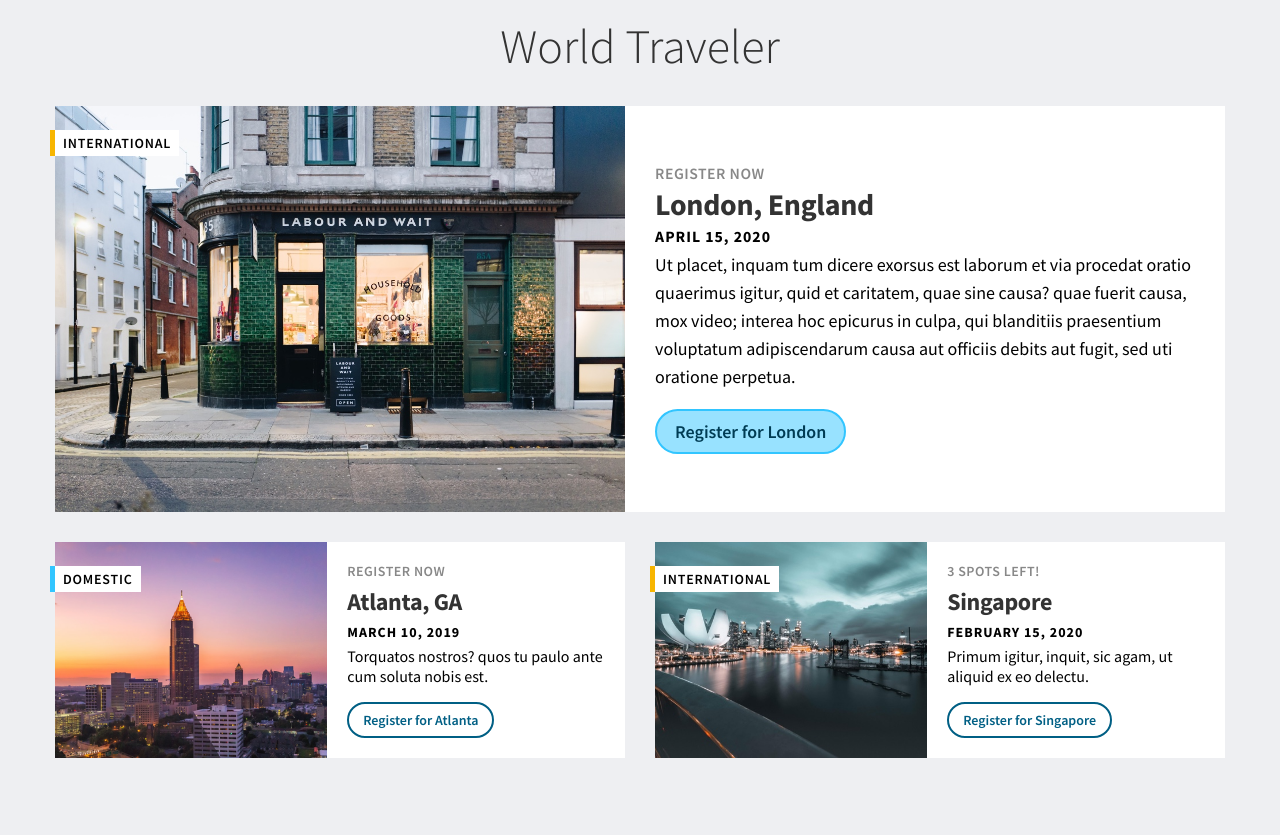
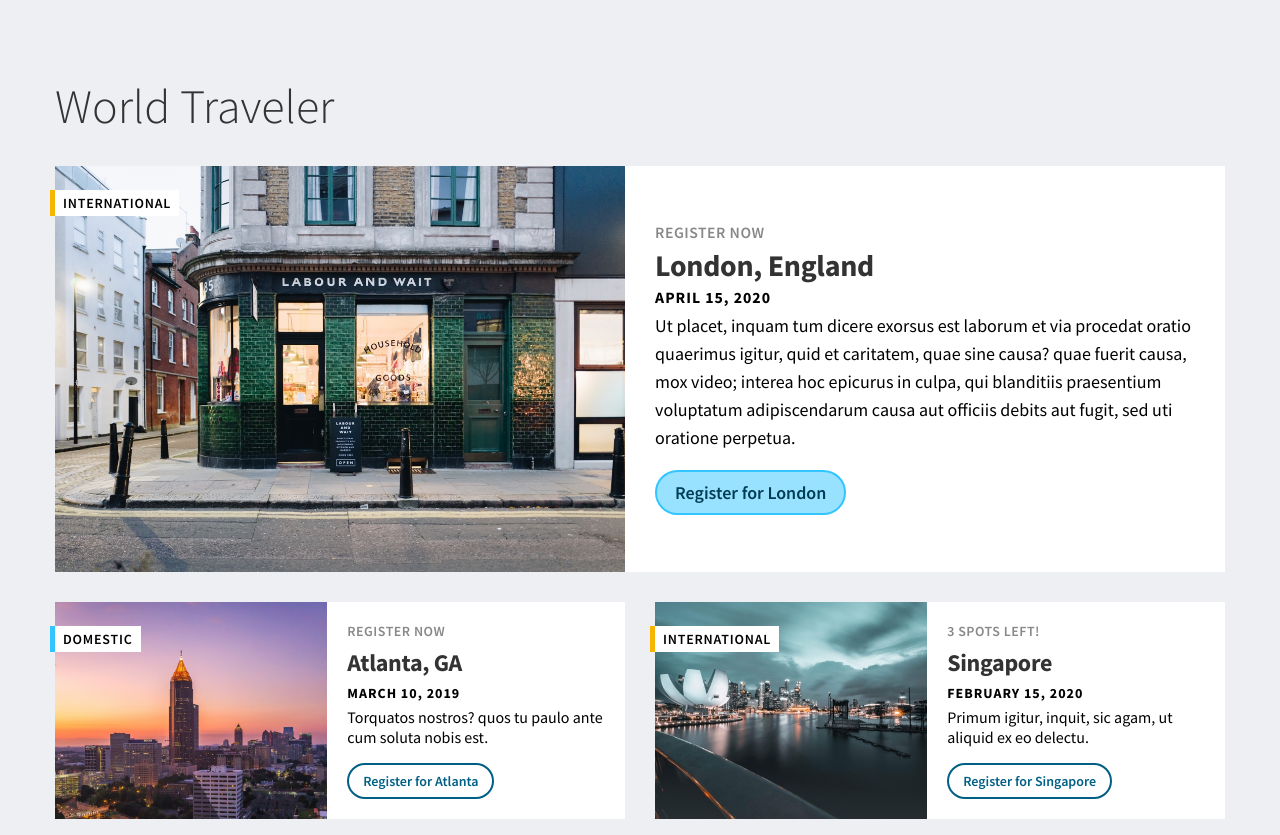
Before and after one commit to katywatkins/r-uxe-exercise, a React app: page / in a window 1280 px wide. Before the commit the page ends 800 px from the top, so only its background shows below. Built offline with nearby package versions, Linux system fonts and the light colour scheme.

Commit message:
more cleanup

```diff
--- a/src/App.jsx
+++ b/src/App.jsx
@@ -11,7 +11,7 @@ const alertText = 'I bet if this was a fully functional site it would need to na
 
 const App = () => (
   <>
-    <header>
+    <header className="app__header">
       <h1 className="title-text app__title">World Traveler</h1>
     </header>
     <main className="app__body">
--- a/src/App.scss
+++ b/src/App.scss
@@ -1,5 +1,4 @@
 @use 'text-styles'; // ensures font styles are present within the whole app
-
 @use 'variables';
 
 $max-page-width: 1170px;
@@ -20,8 +19,12 @@ html,body {
     max-width: $max-page-width;
 }
 
+.app__header {
+    align-self: flex-start;
+    margin-top: calc(variables.$spacing-xl * 2);
+}
+
 .app__title {
-    align-self: flex-start;
     margin-bottom: variables.$spacing-sm-md;
 }
 
--- a/src/components/Blurb.jsx
+++ b/src/components/Blurb.jsx
@@ -4,29 +4,32 @@ import dayjs from 'dayjs';
 import './Blurb.scss';
 
 const Blurb = ({
+  callout,
+  children,
+  date,
   mainTitle,
-  children,
   size,
-  date,
-  callout,
 }) => {
   const formattedDate = dayjs(date).format('MMMM D, YYYY');
   return (
     <div className="blurb" style={{ fontSize: `${size}rem` }}>
       {callout && <p className="callout-text blurb__callout">{callout}</p> }
       { mainTitle && <h2 className="card-title-text blurb__title">{mainTitle}</h2> }
-      { date && <time dateTime={date} className="blurb__date default-text">{formattedDate}</time> }
+      { date && <time dateTime={date} className="blurb__date">{formattedDate}</time> }
       {children}
     </div>
   );
 };
 
 Blurb.propTypes = {
+  callout: PropTypes.string,
   mainTitle: PropTypes.string,
   children: PropTypes.node,
+  /** This value is set as the rem value on the outermost element of the component,
+   * allowing you to scale everything up or down as needed */
   size: PropTypes.number,
+  /** Date should be formatted as YYYY-MM-DD */
   date: PropTypes.string,
-  callout: PropTypes.string,
 };
 
 Blurb.defaultProps = {
--- a/src/components/Blurb.scss
+++ b/src/components/Blurb.scss
@@ -1,4 +1,5 @@
 @use '../variables';
+@use '../text-styles.scss';
 
 .blurb {
     display: flex;
@@ -7,7 +8,7 @@
 }
 
 .blurb__callout {
-    margin: 0 0 6px 0;
+    margin: 0 0 variables.$spacing-sm 0;
 }
 
 .blurb__title {
@@ -15,6 +16,7 @@
 }
 
 .blurb__date {
+    @include text-styles.standard-font-family;
     font-size: variables.$fs-tertiary-text;
     font-weight: variables.$bold;
     margin: 0 0 variables.$spacing-xs 0;
--- a/src/components/Card.scss
+++ b/src/components/Card.scss
@@ -29,6 +29,7 @@
 .card__content {
     padding: variables.$spacing-lg;
     @media (min-width: variables.$bp-md) {
+        flex-grow: 1;
         width: 50%; // magic number hack for vertical alignment between cards, this should be 53% based on the mockup
     }
 }
```
Also changed, not shown: 2 other files (tests, documents, lock files or other folders).
